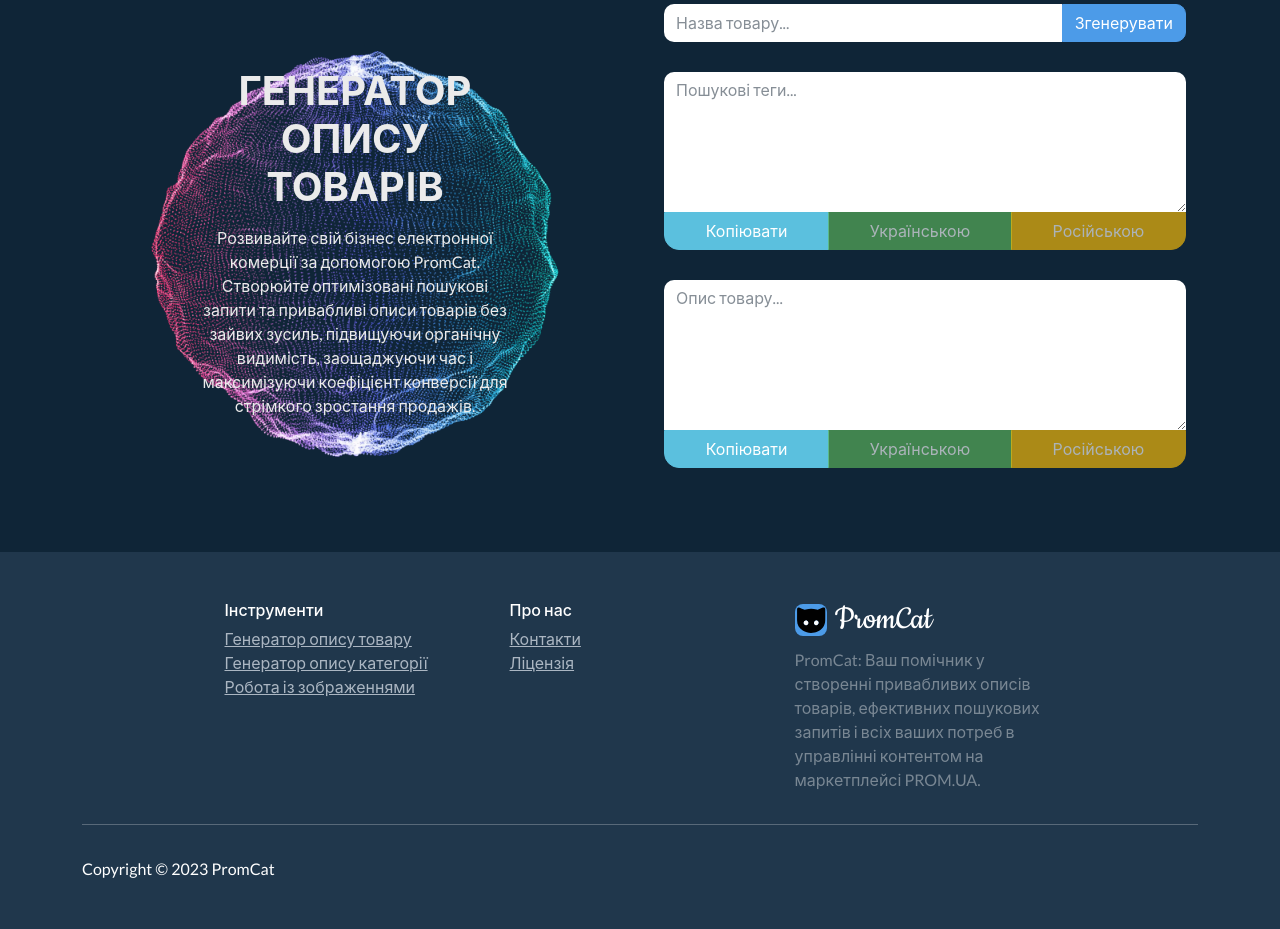
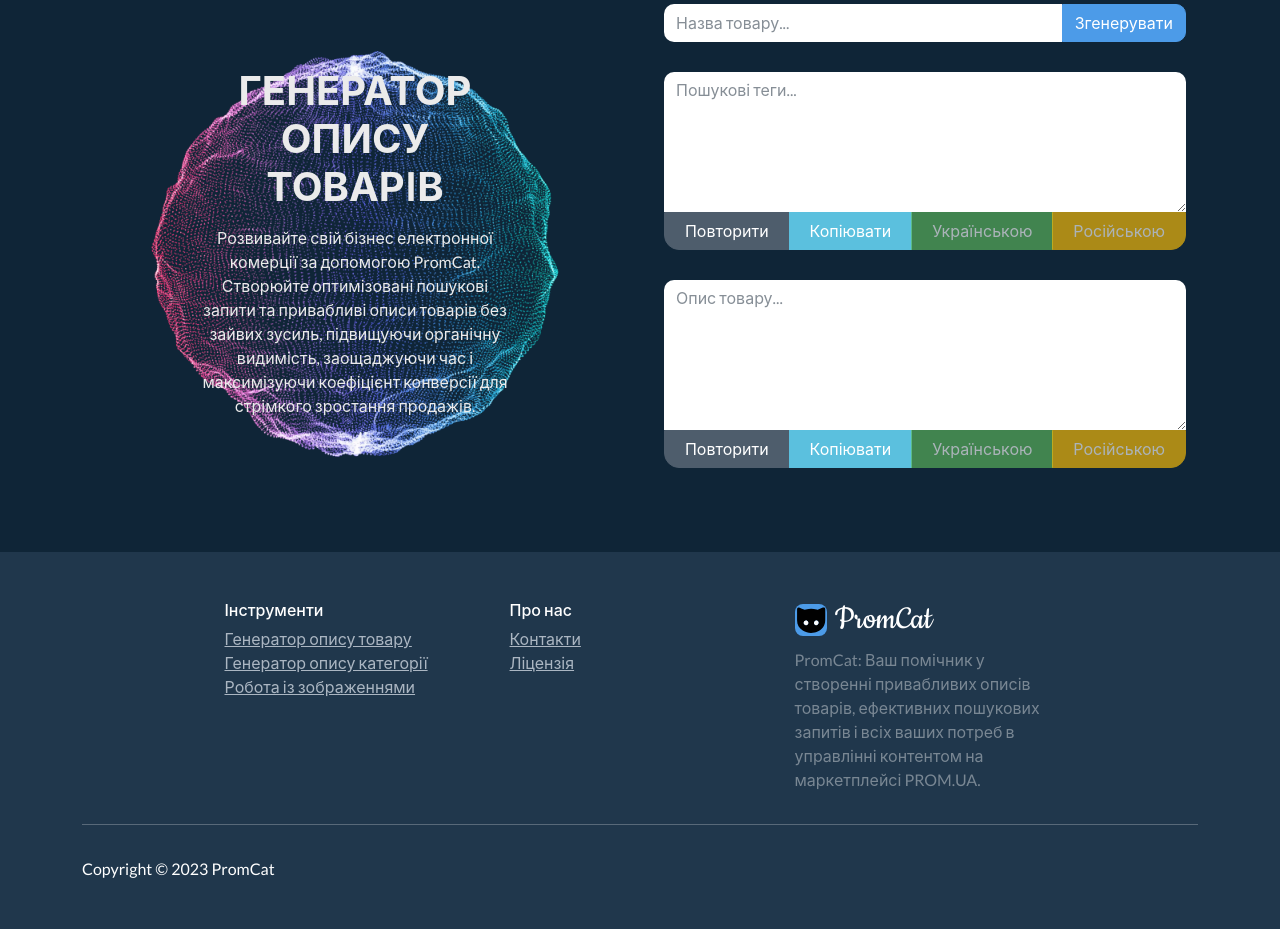
Before and after one commit to mokiTalkie/PROM.UA-Manager-Helper, a FastAPI app: page /tools/product in a window 1280 px wide. Shown: the part 126-1055 px from the top of the page. Run offline with FastAPI, Linux system fonts and the light colour scheme.

Commit message:
Repeat buttons added

```diff
--- a/templates/category_tool.html
+++ b/templates/category_tool.html
@@ -13,14 +13,16 @@
                     <div style="padding-top: 15px;padding-bottom: 15px;">
                         <textarea id="tag-output" class="form-control" style="min-height: 140px;max-height: 140px;border-top-left-radius: 10px;border-top-right-radius: 10px;" placeholder="Пошукові теги..." readonly></textarea>
                         <div class="btn-group form-control" role="group" style="background: transparent;padding: 0px;">
-                            <button class="btn btn-info copy-tags" type="button" style="border-bottom-left-radius: 15px;padding-right: 0px;padding-left: 0px;">Копіювати</button>
+                            <button id="repeat-product-queries" class="btn btn-secondary repeat" type="button" style="border-bottom-left-radius: 15px;padding-right: 0px;padding-left: 0px;">Повторити</button>
+                            <button class="btn btn-info copy-desc" type="button" style="padding-right: 0px;padding-left: 0px;">Копіювати</button>
                             <button class="btn btn-success disabled" type="button" style="padding-right: 0px;padding-left: 0px;">Українською</button>
                             <button class="btn btn-warning disabled" type="button" style="border-bottom-right-radius: 15px;padding: 0px;">Російською</button>
                         </div>
                     </div>
                     <div style="padding-top: 15px;"><textarea id="description-output" class="form-control" style="min-height: 150px;max-height: 150px;border-top-left-radius: 10px;border-top-right-radius: 10px;" placeholder="Опис категорії..." readonly></textarea>
                         <div class="btn-group form-control" role="group" style="background: transparent;padding: 0px;">
-                            <button class="btn btn-info copy-desc" type="button" style="border-bottom-left-radius: 15px;padding-right: 0px;padding-left: 0px;">Копіювати</button>
+                            <button id="repeat-product-description" class="btn btn-secondary repeat" type="button" style="border-bottom-left-radius: 15px;padding-right: 0px;padding-left: 0px;">Повторити</button>
+                            <button class="btn btn-info copy-desc" type="button" style="padding-right: 0px;padding-left: 0px;">Копіювати</button>
                             <button class="btn btn-success disabled" type="button" style="padding-right: 0px;padding-left: 0px;">Українською</button>
                             <button class="btn btn-warning disabled" type="button" style="border-bottom-right-radius: 15px;padding-right: 0px;padding-left: 0px;">Російською</button>
                         </div>
--- a/templates/product_tool.html
+++ b/templates/product_tool.html
@@ -29,14 +29,16 @@
                     </div>
                     <div style="padding-top: 15px;padding-bottom: 15px;"><textarea id="tag-output" class="form-control" style="min-height: 140px;max-height: 140px;border-top-left-radius: 10px;border-top-right-radius: 10px;" placeholder="Пошукові теги..." readonly></textarea>
                         <div class="btn-group form-control" role="group" style="background: transparent;padding: 0px;">
-                            <button class="btn btn-info copy-tags" type="button" style="border-bottom-left-radius: 15px;padding-right: 0px;padding-left: 0px;">Копіювати</button>
+                            <button id="repeat-product-queries" class="btn btn-secondary repeat" type="button" style="border-bottom-left-radius: 15px;padding-right: 0px;padding-left: 0px;">Повторити</button>
+                            <button class="btn btn-info copy-tags" type="button" style="padding-right: 0px;padding-left: 0px;">Копіювати</button>
                             <button class="btn btn-success disabled" type="button" style="padding-right: 0px;padding-left: 0px;">Українською</button>
                             <button class="btn btn-warning disabled" type="button" style="border-bottom-right-radius: 15px;padding: 0px;">Російською</button>
                         </div>
                     </div>
                     <div style="padding-top: 15px;"><textarea id="description-output" class="form-control" style="min-height: 150px;max-height: 150px;border-top-left-radius: 10px;border-top-right-radius: 10px;" placeholder="Опис товару..." readonly></textarea>
                         <div class="btn-group form-control" role="group" style="background: transparent;padding: 0px;">
-                            <button class="btn btn-info copy-desc" type="button" style="border-bottom-left-radius: 15px;padding-right: 0px;padding-left: 0px;">Копіювати</button>
+                            <button id="repeat-product-description" class="btn btn-secondary repeat" type="button" style="border-bottom-left-radius: 15px;padding-right: 0px;padding-left: 0px;">Повторити</button>
+                            <button class="btn btn-info copy-desc" type="button" style="padding-right: 0px;padding-left: 0px;">Копіювати</button>
                             <button class="btn btn-success disabled" type="button" style="padding-right: 0px;padding-left: 0px;">Українською</button>
                             <button class="btn btn-warning disabled" type="button" style="border-bottom-right-radius: 15px;padding-right: 0px;padding-left: 0px;">Російською</button>
                         </div>
```
